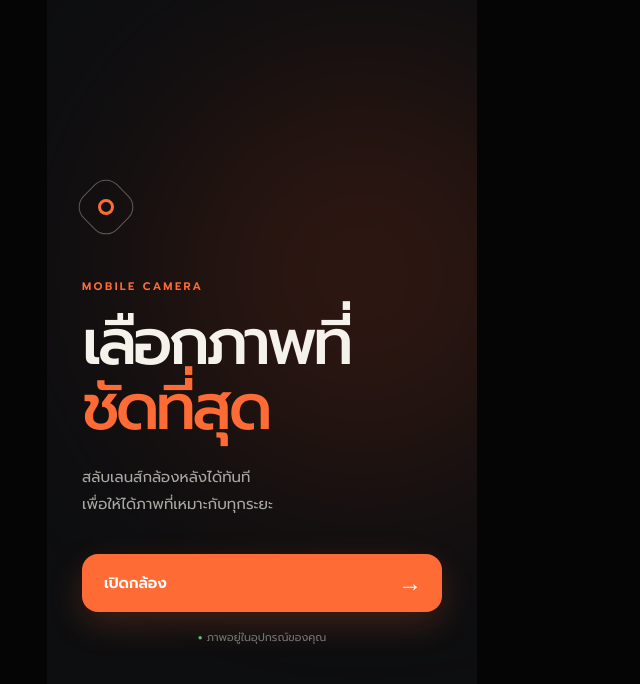
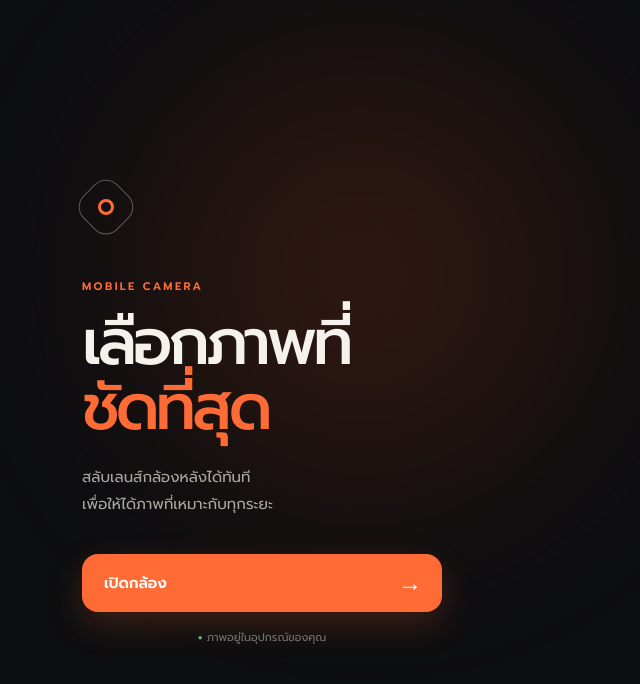
Before and after one commit to SupawishPK/id-card-scanner, a Next.js app: page / in a window 1280 px wide. Shown: the top 684 px of the page, without its empty margins (378-1018 px from the left). Built offline with nearby package versions, Linux system fonts and the light colour scheme.

Commit message:
fix(camera): keep preview full screen while switching

```diff
--- a/app/globals.css
+++ b/app/globals.css
@@ -14,7 +14,7 @@ html, body { min-height: 100%; margin: 0; background: #0b0c0d; }
 body { touch-action: manipulation; }
 button { font: inherit; -webkit-tap-highlight-color: transparent; }
 
-.camera-app { min-height: 100svh; width: 100%; overflow: hidden; color: var(--ink); }
+.camera-app { position: relative; width: 100%; min-width: 100vw; min-height: 100svh; overflow: hidden; color: var(--ink); }
 .camera-app--intro { position: relative; display: grid; place-items: center; padding: 32px 24px; background: #0d0e10; }
 .intro-glow { position: absolute; width: 75vw; height: 75vw; max-width: 420px; max-height: 420px; border-radius: 50%; background: #592313; filter: blur(100px); opacity: .44; transform: translate(24%, -30%); }
 .intro-content { position: relative; width: min(100%, 360px); padding-top: 6vh; }
@@ -30,8 +30,8 @@ h1 em { color: var(--orange); font-style: normal; }
 .privacy-note span { color: #62b77c; font-size: 8px; vertical-align: 1px; }
 .error-message { margin: -18px 0 24px; color: #ff9c83; font-size: 13px; line-height: 1.6; }
 
-.camera-app--live { position: relative; display: flex; flex-direction: column; justify-content: flex-end; background: #111; }
-.camera-video { position: absolute; inset: 0; width: 100%; height: 100%; object-fit: cover; transition: opacity .22s ease, filter .22s ease; }
+.camera-app--live { position: relative; display: flex; width: 100vw; height: 100dvh; min-height: 100svh; flex-direction: column; justify-content: flex-end; background: #111; }
+.camera-video { position: absolute; inset: 0; display: block; width: 100%; height: 100%; min-width: 100%; min-height: 100%; object-fit: cover; object-position: center; transition: opacity .22s ease, filter .22s ease; }
 .camera-video.is-switching { opacity: .45; filter: blur(3px); }
 .viewfinder { position: absolute; inset: 15% 10% 35%; pointer-events: none; opacity: .42; }
 .viewfinder i { position: absolute; width: 22px; height: 22px; border-color: white; }
@@ -69,5 +69,5 @@ h1 em { color: var(--orange); font-style: normal; }
 .sheet-option strong { font-size: 14px; font-weight: 500; }
 .sheet-option small { margin-top: 3px; color: #777; font-size: 11px; }
 @keyframes sheet-in { from { transform: translateY(100%); } to { transform: translateY(0); } }
-@media (min-width: 600px) { .camera-app--intro { max-width: 430px; margin: auto; } .camera-app--live { max-width: 480px; margin: auto; } body { background: #050506; } }
+@media (min-width: 600px) { .camera-app--intro { max-width: 430px; margin: auto; } body { background: #050506; } }
 @media (prefers-reduced-motion: reduce) { *, *::before, *::after { animation-duration: .01ms !important; transition-duration: .01ms !important; } }
```
